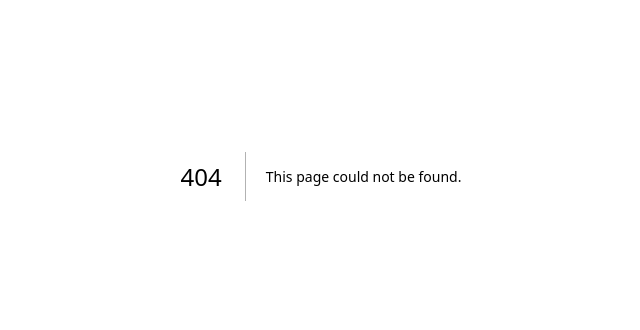
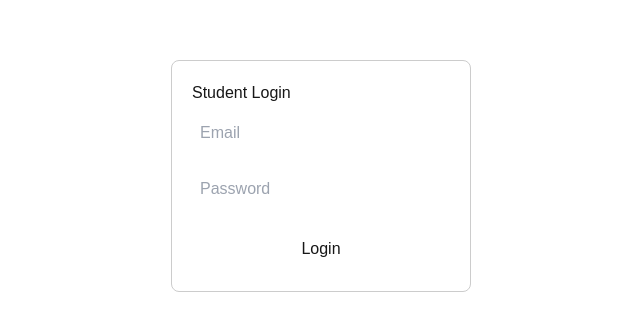
Before and after one commit to umarsaeedcheema/safeloan-assignemnt, a Next.js app: page /login in a window 1280 px wide. Before the commit this address had no page. Shown: the part 224-554 px from the top of the page, without its empty margins (319-959 px from the left). Built offline with nearby package versions, Linux system fonts and the light colour scheme.

Commit message:
add login page

```diff
--- /dev/null
+++ b/src/app/login/page.tsx
@@ -0,0 +1,50 @@
+"use client";
+
+import { useState } from "react";
+import { useRouter } from "next/navigation";
+import { auth } from "../../firebase-config";
+import { signInWithEmailAndPassword } from "firebase/auth";
+
+export default function StudentLoginPage() {
+  const [email, setEmail] = useState("");
+  const [password, setPassword] = useState("");
+  const [error, setError] = useState<string | null>(null);
+  const router = useRouter();
+
+  const handleLogin = async () => {
+    setError(null); // Clear any previous error
+    try {
+      await signInWithEmailAndPassword(auth, email, password);
+      router.push("/student-dashboard"); // Redirect to the dashboard on successful login
+    } catch (error) {
+      console.error("Login failed:", error);
+      setError("Login failed. Please check your credentials.");
+    }
+  };
+
+  return (
+    <div style={{ display: "flex", justifyContent: "center", alignItems: "center", height: "100vh" }}>
+      <div style={{ width: "300px", padding: "20px", border: "1px solid #ccc", borderRadius: "8px" }}>
+        <h2>Student Login</h2>
+        {error && <p style={{ color: "red" }}>{error}</p>}
+        <input
+          type="email"
+          placeholder="Email"
+          value={email}
+          onChange={(e) => setEmail(e.target.value)}
+          style={{ width: "100%", padding: "8px", margin: "8px 0" }}
+        />
+        <input
+          type="password"
+          placeholder="Password"
+          value={password}
+          onChange={(e) => setPassword(e.target.value)}
+          style={{ width: "100%", padding: "8px", margin: "8px 0" }}
+        />
+        <button onClick={handleLogin} style={{ width: "100%", padding: "10px", marginTop: "10px" }}>
+          Login
+        </button>
+      </div>
+    </div>
+  );
+}
```
